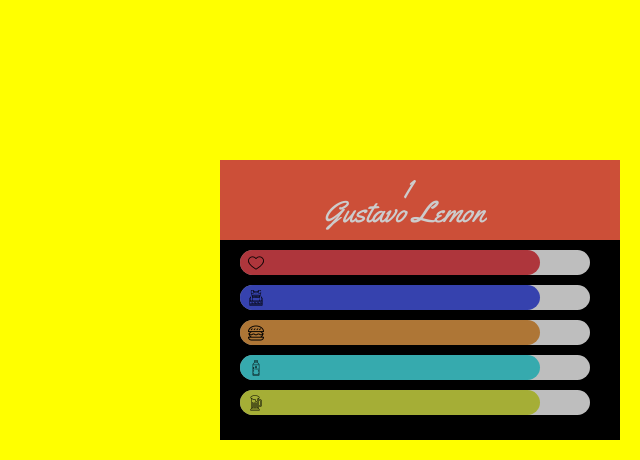
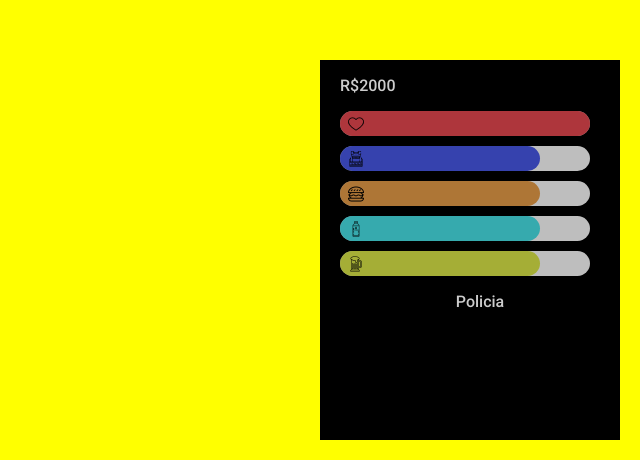
Before and after one commit to GhostsBR/HUD-GoldenScripts, a plain HTML site: page index.html in a window 1280 px wide. Shown: the part 340-800 px from the top of the page, without its empty margins (640-1280 px from the left). Drawn offline with Linux system fonts and the light colour scheme.

Commit message:
Change HUD size
Change HUD size for lower

```diff
--- a/index.html
+++ b/index.html
@@ -5,15 +5,13 @@
         <meta charset="UTF-8"/>
         <link rel="stylesheet" href="style.css">
         <link href="https://fonts.googleapis.com/css2?family=Yellowtail&display=swap" rel="stylesheet">
+        <link href="https://fonts.googleapis.com/css2?family=Roboto:wght@500&display=swap" rel="stylesheet">
     </head>
 
     <body>
         <div id="hud-div">
-            <div id="nameconteiner">
-                <p id="id">1</p>
-                <p id="name">Gustavo Lemon</p>
-            </div>
             <div class="container">
+                <p class="money">R$2000</p>
                 <div class="progress">
                     <div class="progress-health"></div>
                     <div class="img">
@@ -44,6 +42,7 @@
                         <img src="img/drunk.png" alt="16px">
                     </div>
                 </div>
+                <p class="job">Policia</p>
             </div>
         </div>
     </body>
--- a/style.css
+++ b/style.css
@@ -1,6 +1,7 @@
 * {
     box-sizing: border-box;
     font-family: 'Yellowtail', cursive;
+    font-family: 'Roboto', sans-serif;
 }
 
 body {
@@ -11,39 +12,20 @@ body {
 #hud-div {
     position: absolute;
     background-color: black;
-    height: 280px;
+    height: 380px;
     margin-top: 0px;
-    width: 400px;
+    width: 300px;
     right: 20px;
     bottom: 20px;
 }
 
-#id {
-    position: absolute;
-    margin-left: 46%;
-    margin-top: 2%;
-    text-align: center;
+.money {
+    position: relative;
     color: white;
-    display: block;
-    font-size: 30px;
+    text-align: left;
 }
 
-#name {
-    position: absolute;
-    margin-left: 26%;
-    margin-top: 8%;
-    text-align: center;
-    color: white;
-    display: block;
-    font-size: 30px;
-}
 
-#nameconteiner {
-    height: 80px;
-    width: 400px;
-    background-color: tomato;
-    opacity: 80%;
-}
 
 .container {
     position: relative;
@@ -61,7 +43,7 @@ body {
 }
 
 .progress {
-    width: 350px;
+    width: 250px;
     height: 25px;
     margin-top: 10px;
     border-radius: 150px;
@@ -71,7 +53,8 @@ body {
 .progress-health {
     position: absolute;
     top: 0px;
-    width: 300px;
+    width: 250px;
+    margin-top: 35px;
     height: 25px;
     border-radius: 150px;
     background-color: rgb(214, 27, 36);
@@ -80,7 +63,7 @@ body {
 
 .progress-armor {
     position: absolute;
-    width: 300px;
+    width: 200px;
     height: 25px;
     border-radius: 150px;
     background-color: rgb(27, 46, 214);
@@ -89,7 +72,7 @@ body {
 
 .progress-hunger {
     position: absolute;
-    width: 300px;
+    width: 200px;
     height: 25px;
     border-radius: 150px;
     background-color: rgb(214, 127, 27);
@@ -98,7 +81,7 @@ body {
 
 .progress-thirst {
     position: absolute;
-    width: 300px;
+    width: 200px;
     height: 25px;
     border-radius: 150px;
     background-color: rgb(27, 208, 214);
@@ -107,9 +90,14 @@ body {
 
 .progress-drunk {
     position: absolute;
-    width: 300px;
+    width: 200px;
     height: 25px;
     border-radius: 150px;
     background-color: rgb(201, 214, 27);
     opacity: 80%;
 }
+
+.job {
+    color: white;
+    text-align: center;
+}
```
